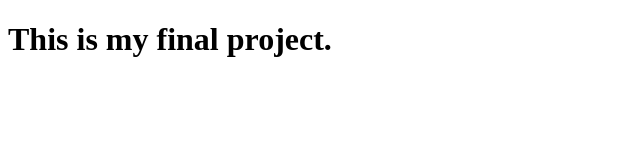
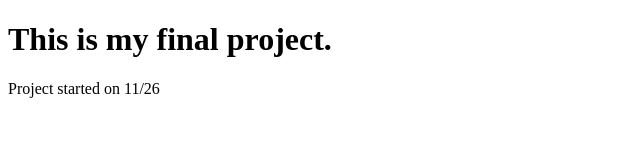
Before and after one commit to anonysim/final-project, a plain HTML site: page index.html in a window 1280 px wide. Shown: the whole page, without its empty margins (0-640 px from the left). Drawn offline with Linux system fonts and the light colour scheme.

Commit message:
Files edited

```diff
--- a/index.html
+++ b/index.html
@@ -8,5 +8,6 @@
 </head>
 <body>
     <h1>This is my final project.</h1>
+    <p>Project started on 11/26</p>
 </body>
 </html>
```
